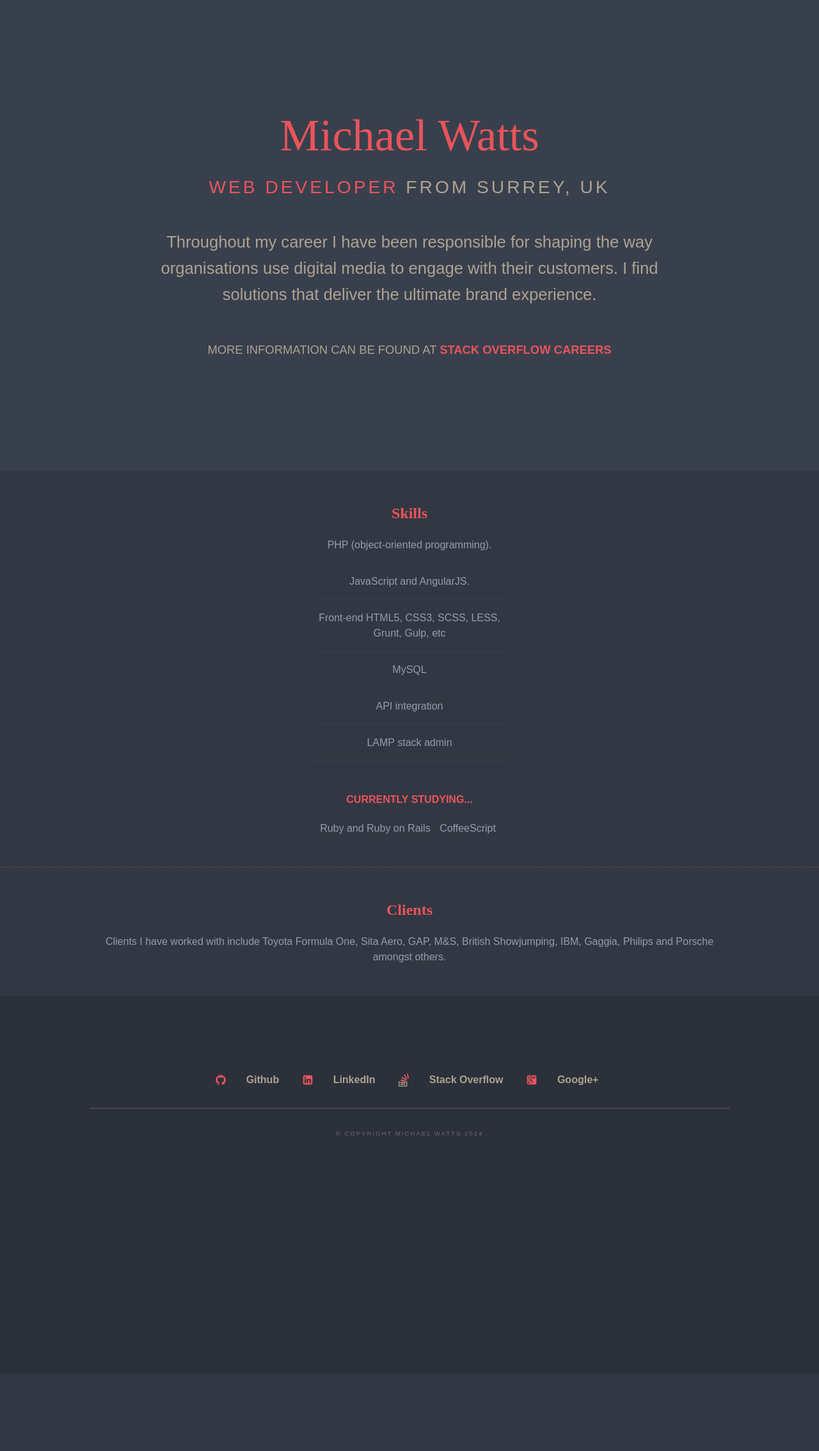
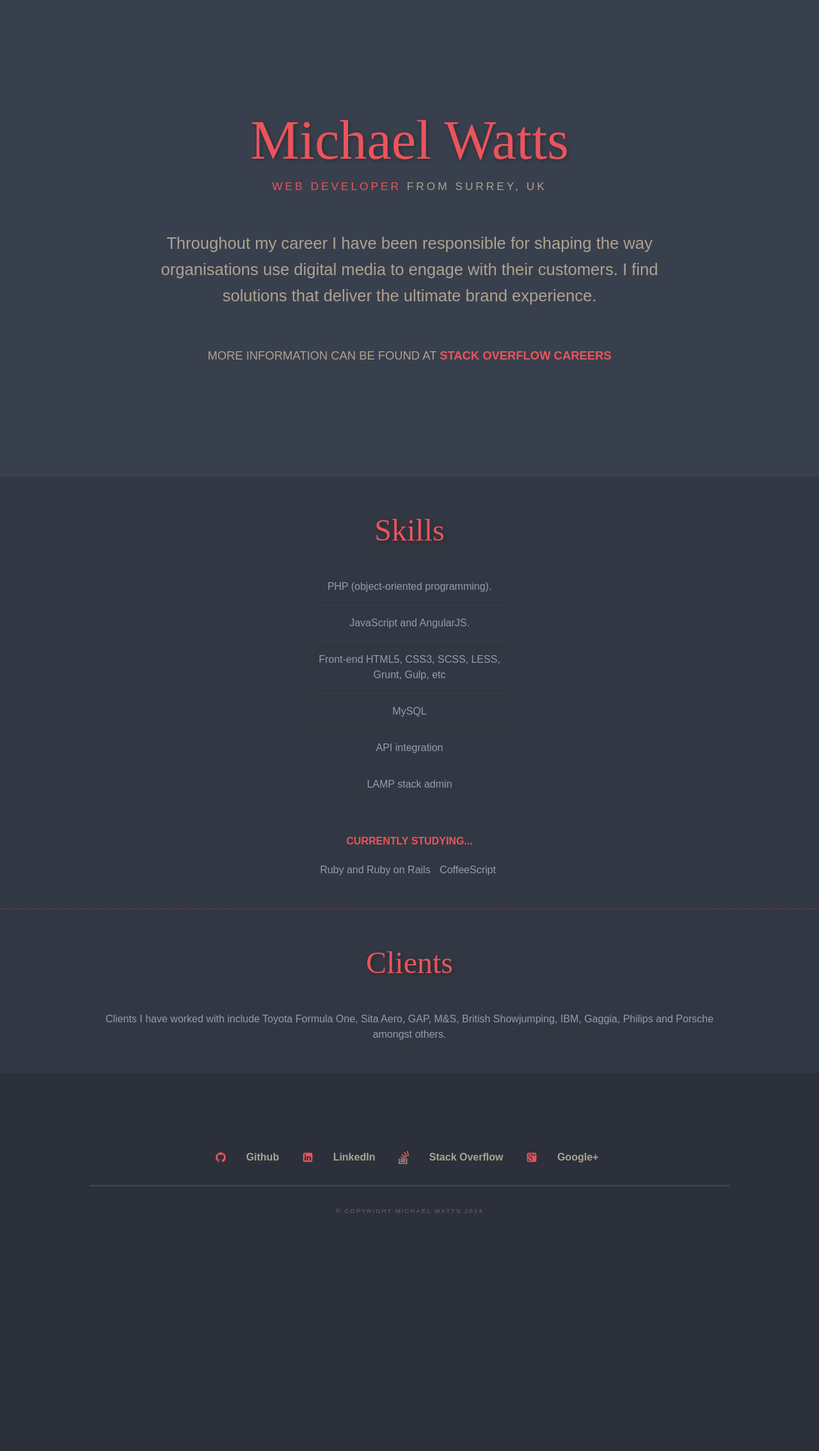
Before and after one commit to mj-watts/michaelwatts.me-website, a Jekyll site: the page index.html, which Jekyll copies as it is, in a window 1280 px wide. Shown: the whole page at 64% size. Built offline with Jekyll 4.4.1, drawn with Linux system fonts in a browser that asks for light colours; before the commit the page ends 2147 px from its top, so only the background shows below that.

Commit message:
Updated fonts for headers

```diff
--- a/index.html
+++ b/index.html
@@ -74,7 +74,8 @@
             background: #3F4147;
         }
         h1 {
-            font-family: "sarina";
+            font-family: "corner-store";
+            font-weight: normal;
         }
         h2, h3, h4 {
             color: #EA545B;
@@ -98,8 +99,7 @@
         }
         header h1 {
             margin-top: 0;
-            font-size: 2.4em;
-            font-weight: normal;
+            font-size: 3.4em;
             line-height: 1;
             color: #EA545B;
         }
@@ -108,11 +108,12 @@
             display: block;
             font-weight: 100;
             text-transform: uppercase;
-            font-size: 0.4em;
+            font-size: 0.2em;
             letter-spacing: 4px;
             color: #AEA291;
             margin-top: 1em;
             line-height: 1.3;
+            text-shadow: none
         }
         header h1 small strong {color: #EA545B; font-weight: 300;}
         header p.lead {
@@ -123,7 +124,7 @@
         header p.more-info {
             text-transform: uppercase;
             font-size: 1em;
-            margin-top: 2.8em;
+            margin-top: 3.2em;
             font-weight: 300;
         }
         .skills {margin-top: 0.5em}
@@ -154,7 +155,9 @@
         }
         .script {
             color: #EA545B;
+            text-shadow: 2px 2px 7px rgba(0, 0, 0, 0.3);
         }
+        section .script {font-size: 3em;}
         footer {
             background: #2B303A;
             padding: 4em 0 20em;
@@ -182,7 +185,7 @@
         .margin-top {margin-top: 3em;}
 
         @media (min-width: 300px) {
-            header h1 {font-size: 3em;}
+            header h1 {font-size: 4em;}
         }
 
         @media (min-width: 760px) {
@@ -190,7 +193,7 @@
                 width: 80%;
                 max-width: 1000px;
             }
-            header h1 {font-size: 3em;}
+            header h1 {font-size: 4em;}
             header p.lead {font-size: 1.3em;}
             header p.more-info {font-size: 1.15em;}
         }
@@ -199,7 +202,7 @@
             .container {
                 margin: 3em auto;
             }
-            header h1 {font-size: 4.4em;}
+            header h1 {font-size: 5.4em;}
             header p.lead {font-size: 1.6em;}
             header p.more-info {font-size: 1.15em;}
         }
```
